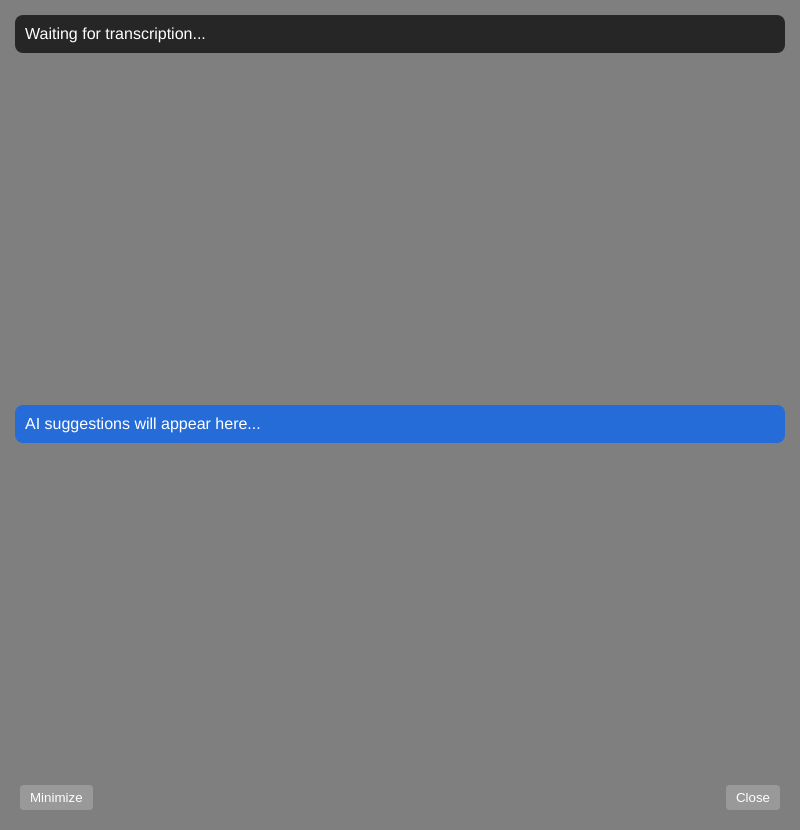
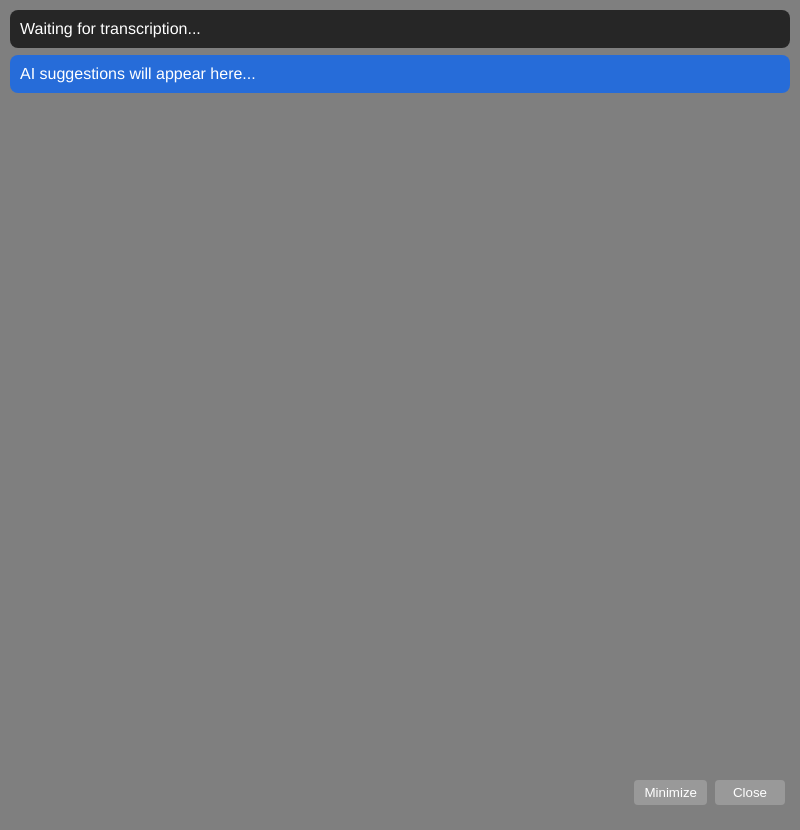
Before and after one commit to xs00001111/interview_terminator, an Electron app: page index.html in a window 800 px wide. Drawn offline with Linux system fonts and the light colour scheme; no server answers.

Commit message:
read me and frontend update

```diff
--- a/index.html
+++ b/index.html
@@ -16,15 +16,16 @@
     }
 
     .container {
-      padding: 15px;
+      padding: 10px;
+      padding-bottom: 20px;
       height: 100vh;
       display: flex;
       flex-direction: column;
-      justify-content: space-between;
+      justify-content: flex-start;
     }
 
     .transcript-container {
-      margin-bottom: 10px;
+      margin-bottom: 5px;
     }
 
     .transcript {
@@ -38,7 +39,8 @@
     }
 
     .suggestion-container {
-      margin-top: 5px;
+      margin-top: 2px;
+      margin-bottom: 5px;
     }
 
     .suggestion {
@@ -53,10 +55,11 @@
 
     .controls {
       display: flex;
-      justify-content: space-between;
+      justify-content: flex-end;
       align-items: center;
       padding: 5px;
       -webkit-app-region: no-drag;
+      margin-top: auto;
     }
 
     button {
@@ -67,6 +70,8 @@
       border-radius: 4px;
       cursor: pointer;
       -webkit-app-region: no-drag;
+      margin-left: 8px;
+      min-width: 70px;
     }
 
     button:hover {
```
Also changed, not shown: README.md.
